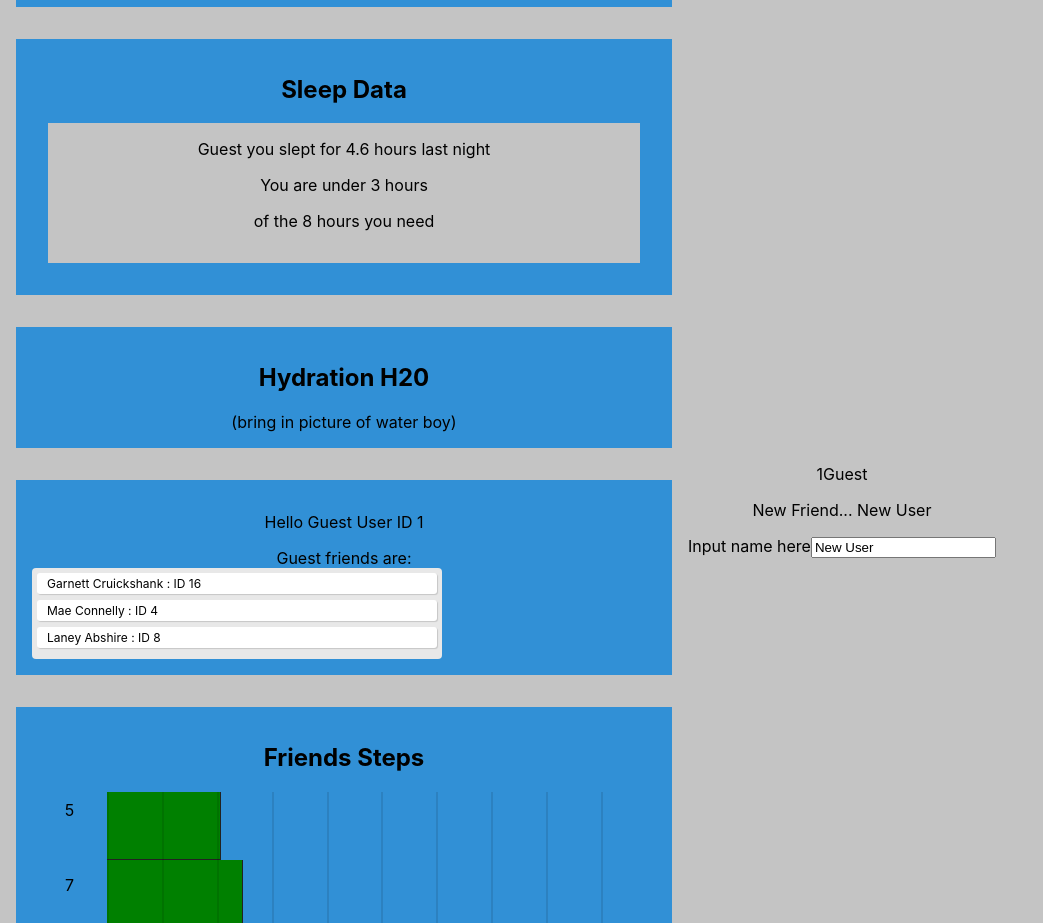
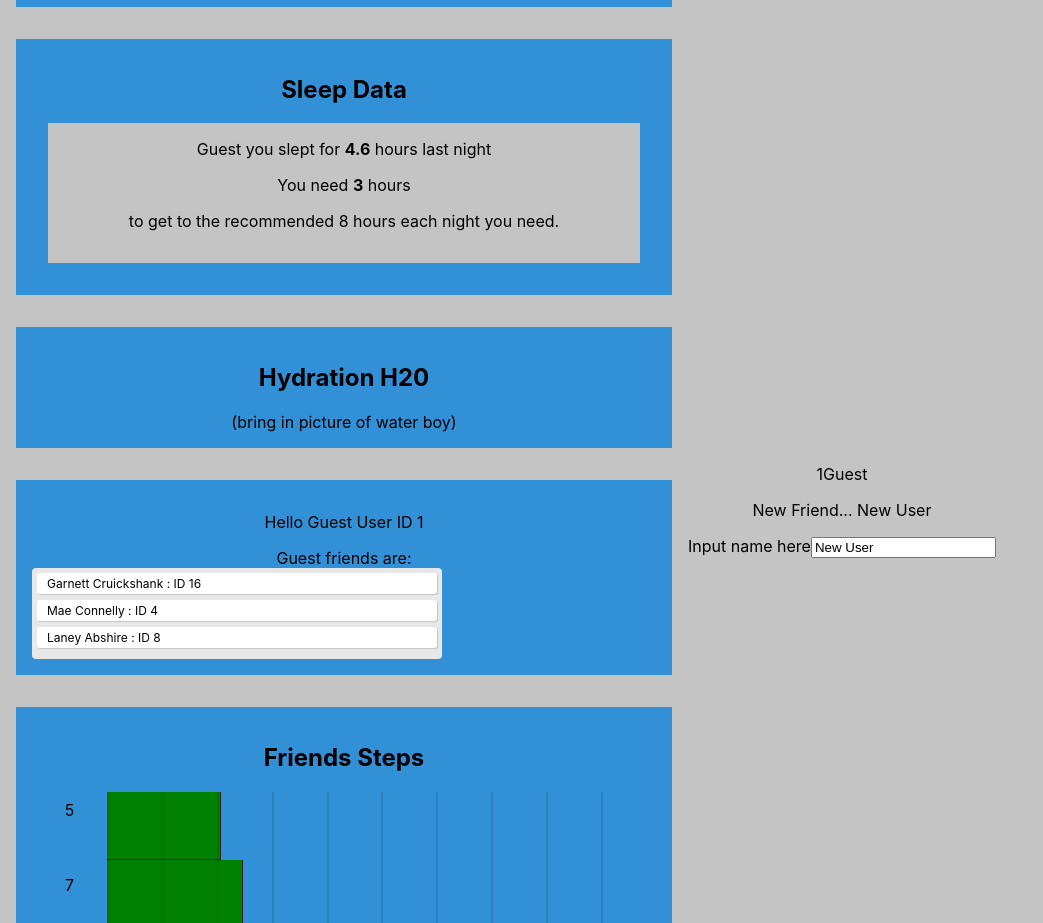
Before and after one commit to saykaren/GetFitter, a React (Create React App) app: page / in a window 1280 px wide. Shown: the part 1000-1923 px from the top of the page, without its empty margins (0-1043 px from the left). Built offline with nearby package versions, Linux system fonts and the light colour scheme.

Commit message:
added sleep details to pull in the amount of sleep the day of

```diff
--- a/src/Components/App/App.css
+++ b/src/Components/App/App.css
@@ -45,7 +45,10 @@
   width: 88%;
   height: 100%;
   position: relative;
+}
 
+.bold {
+  font-weight: bold;
 }
 
 .exerciseGroup,.youOverview, .sleepInfo, .hydration, .userInformation {
--- a/src/Components/App/Sleep.js
+++ b/src/Components/App/Sleep.js
@@ -17,12 +17,12 @@ const Sleep = ({Id, name})=>{
     <div className="sleepInfo">
     <h1>Sleep Data</h1>
     <article className="sleepDetails">
-      {name} you slept for {sleepToday} hours last night
+      {name} you slept for <span className="bold">{sleepToday}</span> hours last night
       <p>
-      You are under {goodSleep} hours
+      You need <span className="bold">{goodSleep}</span> hours
       </p>
       <p>
-      of the 8 hours you need
+      to get to the recommended 8 hours each night you need.
       </p>
 
     </article>
```
